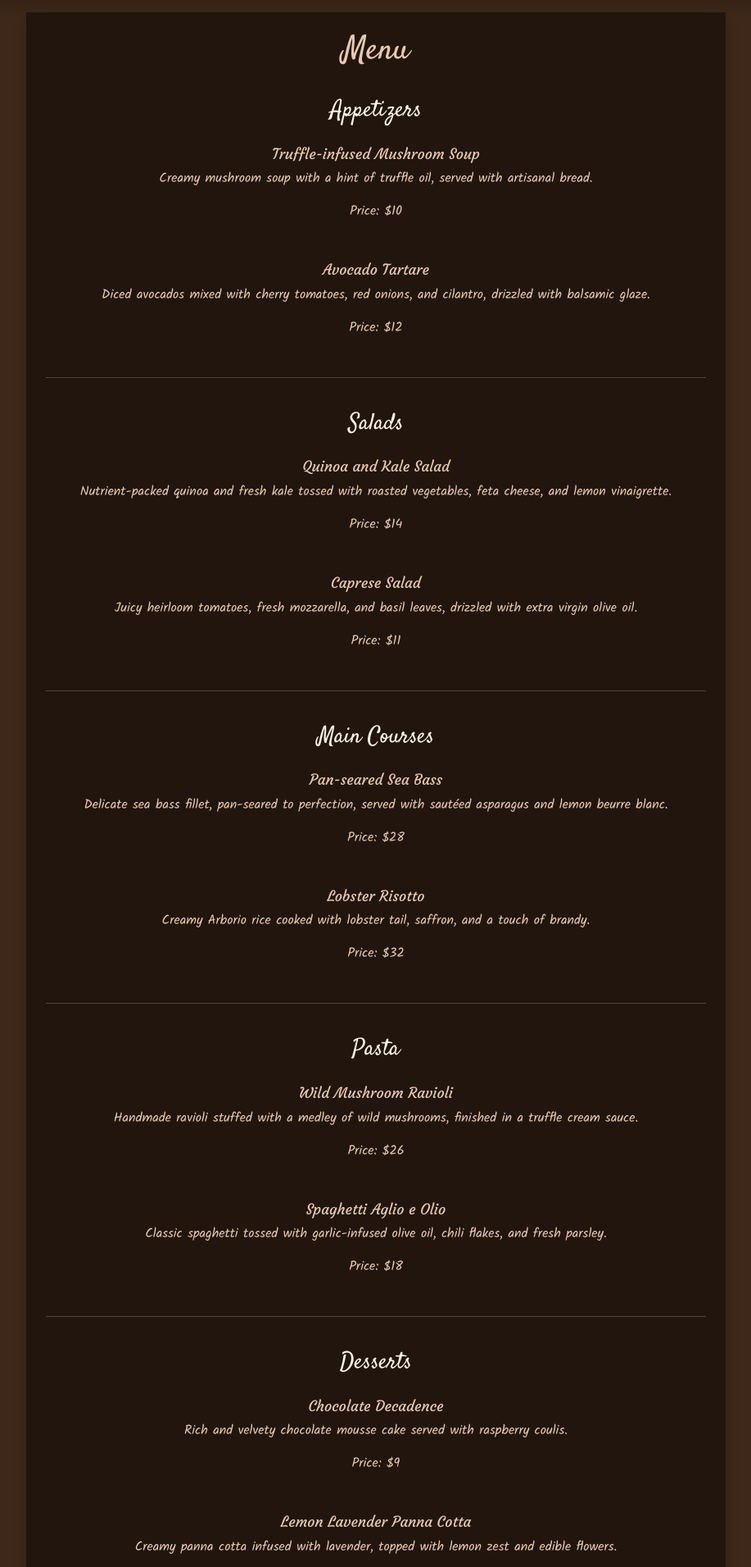
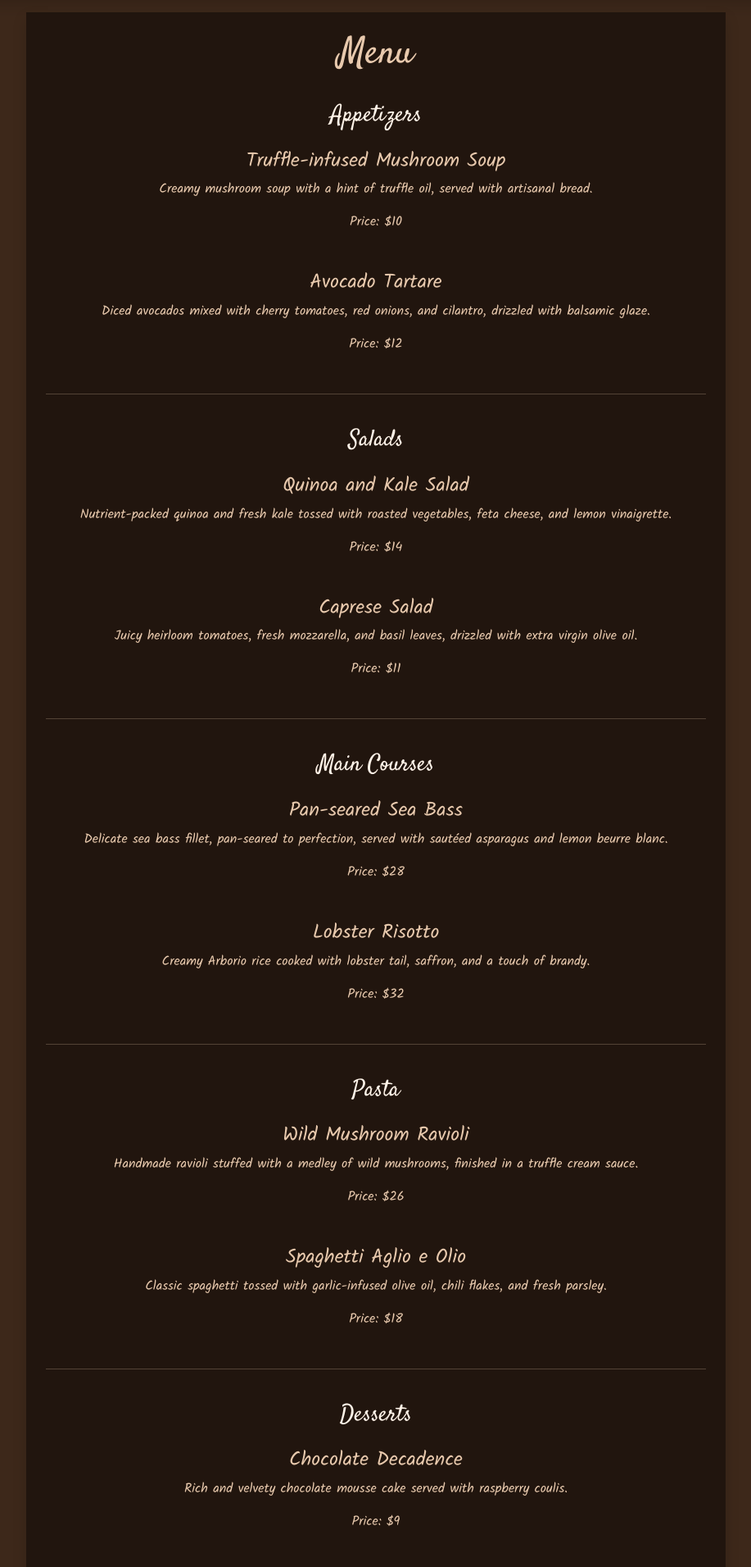
Before and after one commit to ramonabroberg/tasty-bites, a Django app: page / in a window 1280 px wide. Shown: the part 464-2375 px from the top of the page at 82% size, without its empty margins (181-1098 px from the left). Run offline with Django 3.2, Linux system fonts and the light colour scheme; the visitor is signed in with stand-in values (Sample User, id 1); some libraries are stand-ins or nearby versions.

Commit message:
Final adjustments

```diff
--- a/static/css/style.css
+++ b/static/css/style.css
@@ -1,7 +1,7 @@
 /* General styles */
 body {
     background-color: #3d281a;
-    font-family: kalam, sans-serif;
+    font-family: Satisfy, sans-serif;
     display: flex;
     flex-direction: column;
     position: relative;
@@ -12,17 +12,12 @@
     text-shadow: 2px 2px 4px #080808;
 }
 
-h1,
-h2,
-h3,
-.general-btn,
-.close-btn {
-    font-family: Satisfy, sans-serif;
+h2 {
+    font-size: 35px;
 }
 
-h4 {
-    font-size: 18px;
-    font-family: 'Courgette', sans-serif;
+h4, p {
+    font-family: kalam, sans-serif;
 }
 
 .general-btn {
@@ -86,6 +81,7 @@
 
 .user {
     color: #e8c9ad;
+    font-family: courgette, sans-serif;
 }
 
 .image-container {
@@ -109,13 +105,18 @@
     margin: 0;
 }
 
-.title h1, h3 {
+.title h1, h3, span {
     color: #fff3e8;
+}
+
+.title span {
+    font-size: 18px;
+    font-family: 'Courgette', sans-serif;
 }
 
 .carousel-inner {
     height: 250px;
-    margin-bottom: 200px;
+    margin-bottom: 210px;
     width: 100%;
     overflow: hidden;
 }
@@ -143,9 +144,8 @@
 }
 
 .copyright {
-    margin-bottom: 5px;
+    margin: 20px 0 5px 0;
     font-size: small;
-    color: #937962;
 }
 
 /* user_bookings.html */
@@ -178,8 +178,12 @@
         font-size: 85px;
     }
 
+    h2 {
+        font-size: 45px;
+    }
+
     .carousel-inner {
-        margin-bottom: 135px;
+        margin-bottom: 150px;
     }
 }
 
--- a/templates/base.html
+++ b/templates/base.html
@@ -5,6 +5,8 @@
 <head>
     <meta charset="UTF-8">
     <meta http-equiv="X-UA-Compatible" content="IE=edge">
+    <meta name="description" content="Tasty Bites is a newly opened restaurant in New York, USA that attracts many food enthusiasts with its unique dishes and cozy atmosphere.">
+    <meta name="keywords" content="restaurant, New York, food, atmosphere, cozy, unique">
     <link rel="preconnect" href="https://fonts.googleapis.com">
     <link rel="preconnect" href="https://fonts.gstatic.com" crossorigin>
     <link href="https://fonts.googleapis.com/css2?family=Courgette&family=Kalam:wght@300;400;700&family=Satisfy&display=swap"
@@ -67,7 +69,7 @@
             <div class="image-container shadow">
                 <img src="https://res.cloudinary.com/dpk2gl3yf/image/upload/v1699896390/restaurant3_ryzq8n.jpg" class="hero-image" alt="Image taken inside of a restaurant">
                 <div class="title position-absolute top-50 start-50 translate-middle text-center">
-                    <h3>Welcome to</h3>
+                    <span>Welcome to</span>
                     <h1>Tasty Bites</h1>
                     {% if request.path != '/booking_form/' %}
                     <a href="{% url 'go_to_booking_page' %}" class="btn general-btn mt-4">Book Reservation</a>
@@ -115,23 +117,23 @@
         </div>
 
         <!-- Footer -->
-        <footer class="container-fluid mt-4">
-            <div class="row justify-content-center pt-3">
+        <footer class="container-fluid">
+            <div class="row justify-content-center align-items-center pt-3">
                 <div class="col-6 col-md-3 text-center">
                     <i class=" icon fa-solid fa-location-dot" aria-label="Address"></i>
                     <p>2328 James Street<br>Rochester NY 14616<br>United States</p>
                 </div>
                 <div class="col-6 col-md-3 text-center">
+                    <i class="icon fa-solid fa-clock" aria-label="Opening hours"></i>
+                    <p>Mon-Sun:<br>10:00-22:00</p>
+                </div>
+                <div class="col-6 col-md-3 text-center pt-3">
                     <i class="icon fa-solid fa-phone" aria-label="Phone number"></i>
                     <p>585-621-4800</p>
                 </div>
-                <div class="col-6 col-md-3 text-center">
+                <div class="col-6 col-md-3 text-center pt-3">
                     <i class="icon fa-solid fa-envelope" aria-label="Email address"></i>
                     <p>contact@tastybites.com</p>
-                </div>
-                <div class="col-6 col-md-3 text-center">
-                    <i class="icon fa-solid fa-clock" aria-label="Opening hours"></i>
-                    <p>Mon-Sun:<br>10:00-22:00</p>
                 </div>
             </div>
             <div class="row">
--- a/templates/index.html
+++ b/templates/index.html
@@ -6,7 +6,7 @@
 <div class="container-fluid">
     <div class="row">
         <div class="col-10 offset-1 col-md-8 offset-md-2 mt-3 p-4 shadow text-center general_layout">
-            <h1> Menu</h1>
+            <h2> Menu</h2>
             <div class="pt-4">
                 <h3>Appetizers</h3>
                 <div class="pt-3 pb-3">
--- a/templates/user_bookings.html
+++ b/templates/user_bookings.html
@@ -6,7 +6,7 @@
 <div class="container-fluid">
     <div class="row">
         <div class="col-10 offset-1 col-md-8 offset-md-2 mt-3 p-4 shadow text-center general_layout">
-            <h1 class="fs-1 pb-4">My Reservations</h1>
+            <h2 class="fs-1 pb-4">My Reservations</h2>
 
             <!-- If the user has bookings they will display as a list -->
             {% if bookings %}
```
Also changed, not shown: templates/account/login.html (+11 -0 lines).
